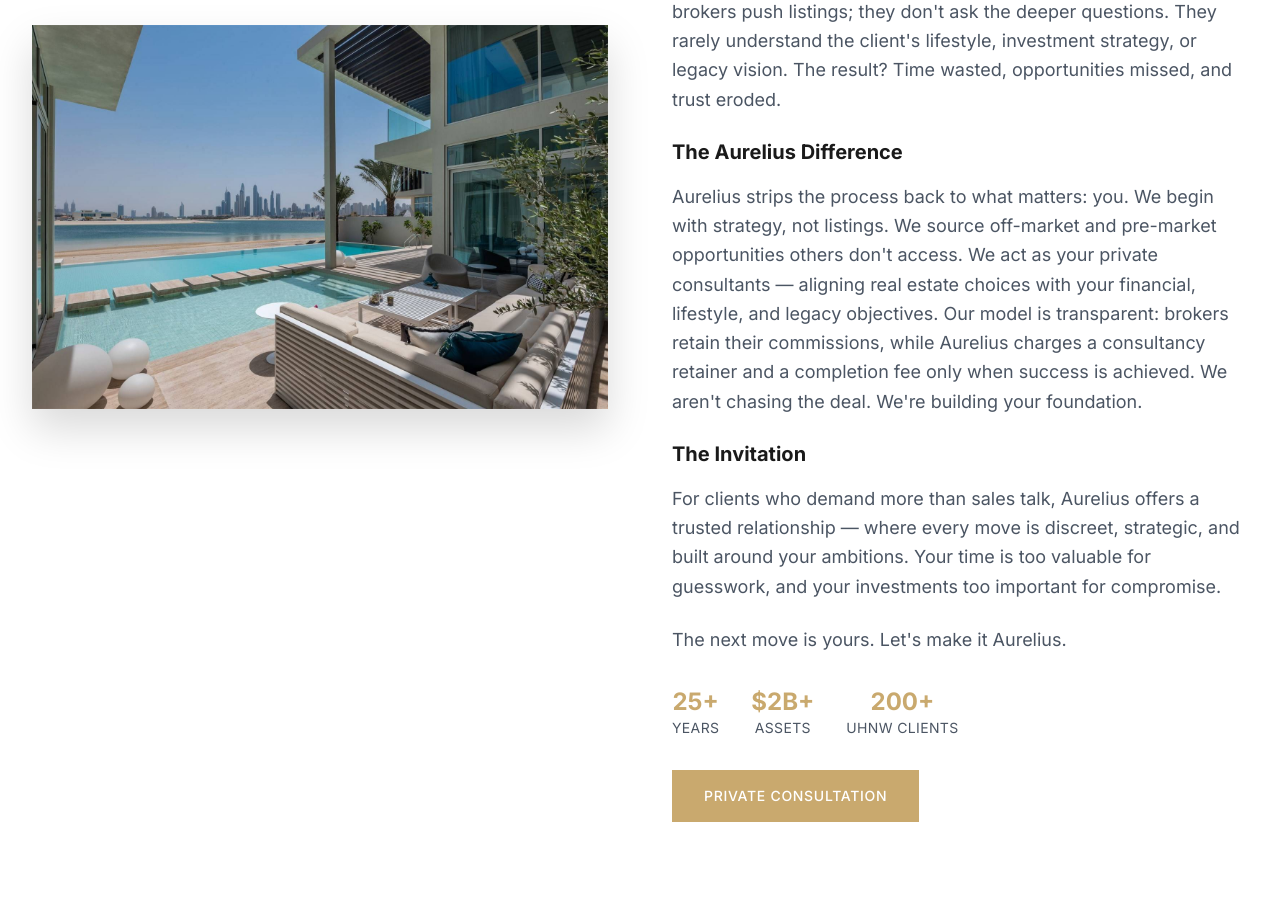
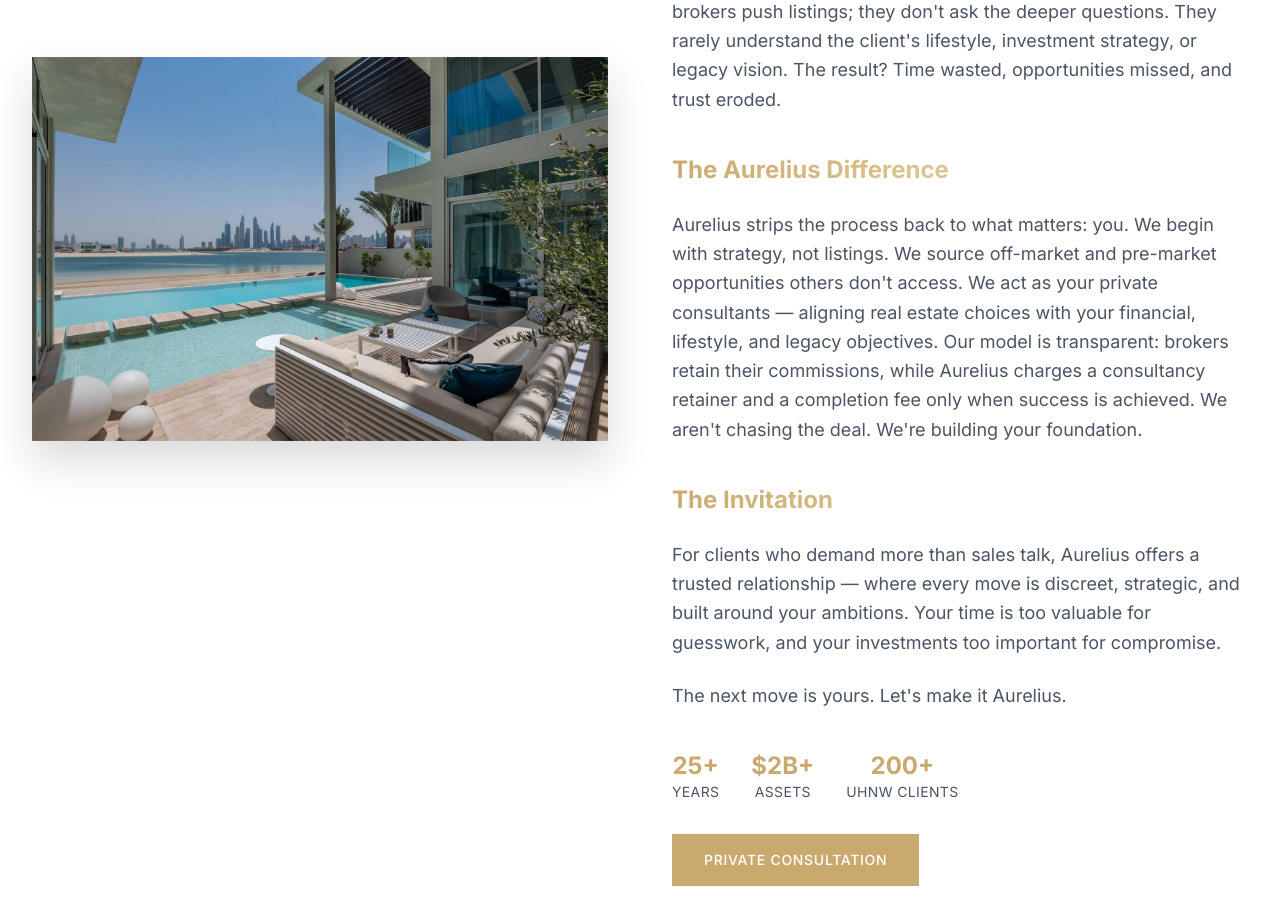
Before and after one commit to SOARintermediary/aurelius, a React (Vite) app: page / in a window 1280 px wide. Shown: the part 1500-2407 px from the top of the page. Built offline with nearby package versions, Linux system fonts and the light colour scheme.

Commit message:
Style About section with distinct sections

```diff
--- a/src/App.tsx
+++ b/src/App.tsx
@@ -257,23 +257,35 @@ function App() {
                   <br />
                   <span className="text-gradient-aurelius">Discreet Excellence</span>
                 </h2>
+
+                {/* First Section - Introduction */}
+                <div className="mb-10">
                   <p className="text-lg text-gray-600 leading-relaxed mb-6">
                   Aurelius isn't a brokerage. We are a private real estate consultancy built on trust, discretion, and strategy. In a market overflowing with agents chasing transactions, Aurelius exists to serve a different kind of client — one who values clarity, tailored opportunities, and a partner who understands their long-term goals.
                   </p>
-                <p className="text-lg text-gray-600 leading-relaxed mb-6">
+                  <p className="text-lg text-gray-600 leading-relaxed">
                   Dubai is a market of abundance — but also noise. Thousands of agents compete for attention, yet very few truly listen. Traditional brokers push listings; they don't ask the deeper questions. They rarely understand the client's lifestyle, investment strategy, or legacy vision. The result? Time wasted, opportunities missed, and trust eroded.
                   </p>
-                <p className="text-xl font-bold text-aurelius-charcoal mb-4">The Aurelius Difference</p>
-                <p className="text-lg text-gray-600 leading-relaxed mb-6">
+                </div>
+
+                {/* Second Section - The Aurelius Difference */}
+                <div className="mb-10">
+                  <h3 className="text-2xl font-bold text-gradient-aurelius mb-6">The Aurelius Difference</h3>
+                  <p className="text-lg text-gray-600 leading-relaxed">
                   Aurelius strips the process back to what matters: you. We begin with strategy, not listings. We source off-market and pre-market opportunities others don't access. We act as your private consultants — aligning real estate choices with your financial, lifestyle, and legacy objectives. Our model is transparent: brokers retain their commissions, while Aurelius charges a consultancy retainer and a completion fee only when success is achieved. We aren't chasing the deal. We're building your foundation.
                   </p>
-                <p className="text-xl font-bold text-aurelius-charcoal mb-4">The Invitation</p>
+                </div>
+
+                {/* Third Section - The Invitation */}
+                <div className="mb-10">
+                  <h3 className="text-2xl font-bold text-gradient-aurelius mb-6">The Invitation</h3>
                   <p className="text-lg text-gray-600 leading-relaxed mb-6">
                   For clients who demand more than sales talk, Aurelius offers a trusted relationship — where every move is discreet, strategic, and built around your ambitions. Your time is too valuable for guesswork, and your investments too important for compromise.
                   </p>
-                <p className="text-lg text-gray-600 leading-relaxed mb-8">
+                  <p className="text-lg text-gray-600 leading-relaxed">
                   The next move is yours. Let's make it Aurelius.
                   </p>
+                </div>
 
                 <div className="flex items-center space-x-8 mb-8">
                   <div className="text-center">
```
Lines whose indentation alone changed are shown as unchanged.
